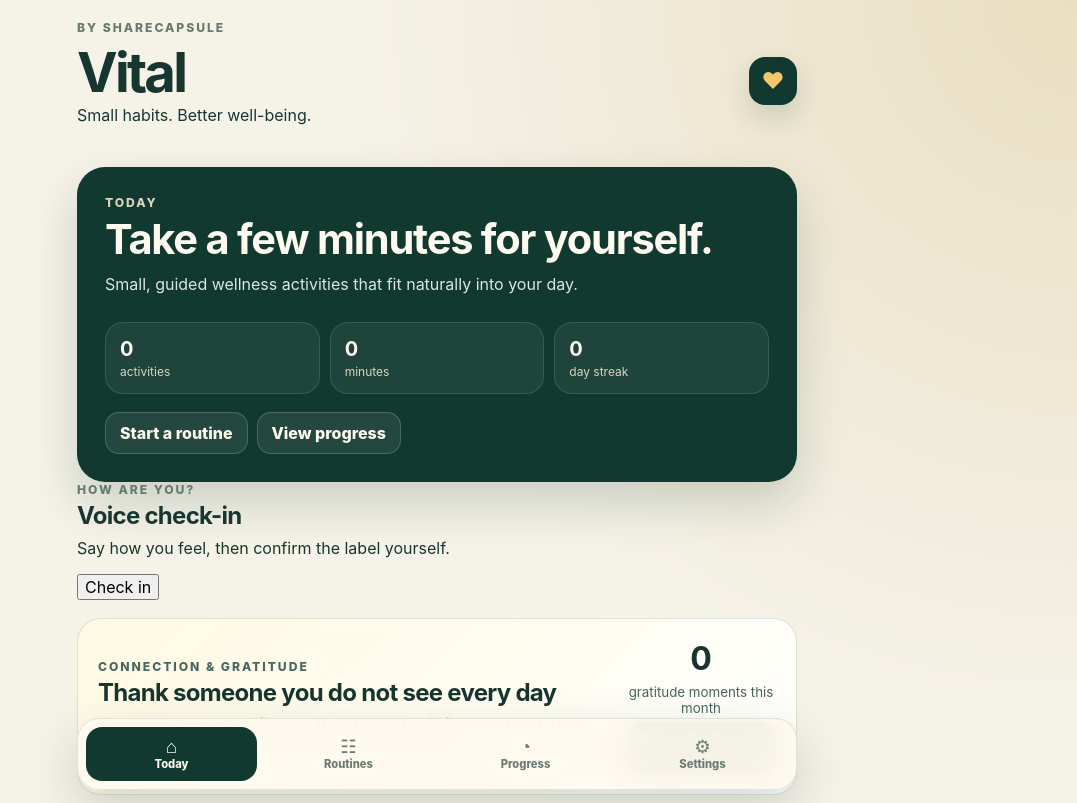
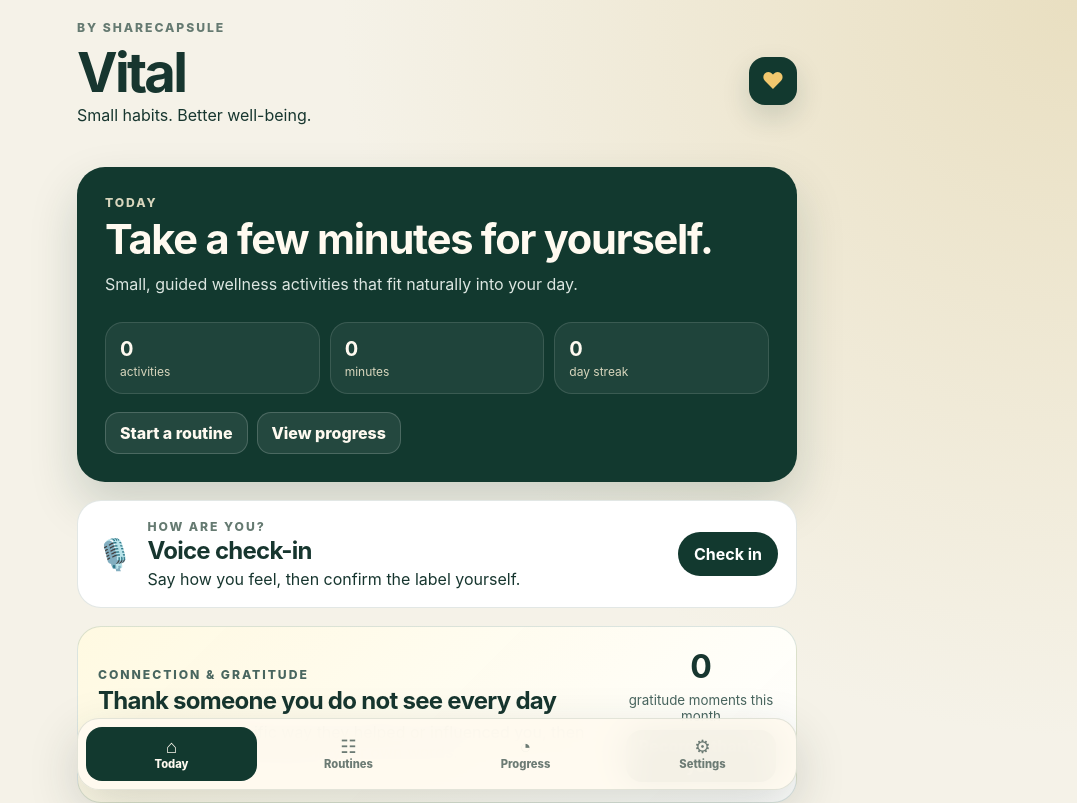
Before and after one commit to ananthaprakashb/sharecapsule-health, a React (Vite) app: page / in a window 1280 px wide. Shown: the top 803 px of the page, without its empty margins (203-1280 px from the left). Built offline with nearby package versions, Linux system fonts and the light colour scheme.

Commit message:
fix: restore voice check-in card styling

```diff
--- a/src/pages/HomePage.tsx
+++ b/src/pages/HomePage.tsx
@@ -20,7 +20,7 @@
   function renderActivity(activity: HealthActivity) { return <ActivityCard key={activity.id} activity={activity} onOpen={() => onOpenActivity(activity)} isFavorite={favorites.includes(activity.id)} onToggleFavorite={() => changeFavorite(activity.id)} /> }
   return <main className="page-shell phase3-home"><header className="app-header"><div><p className="eyebrow">by ShareCapsule</p><h1>{APP_SHORT_NAME}</h1><p>{APP_TAGLINE}</p></div><span className="brand-mark" aria-hidden="true">♥</span></header>
     <section className="hero-card"><p className="eyebrow">Today</p><h2>{goalsMet ? 'Daily goals complete.' : 'Take a few minutes for yourself.'}</h2><p>Small, guided wellness activities that fit naturally into your day.</p><div className="today-stats" aria-label="Today's progress"><div><strong>{summary.activities}</strong><span>activities</span></div><div><strong>{summary.minutes}</strong><span>minutes</span></div><div><strong>{progress.streak}</strong><span>day streak</span></div></div><div className="hero-actions"><button type="button" onClick={onOpenRoutines}>Start a routine</button><button type="button" onClick={onOpenProgress}>View progress</button></div></section>
-    <section className="phase7-checkin-card"><div><p className="eyebrow">How are you?</p><h2>Voice check-in</h2><p>Say how you feel, then confirm the label yourself.</p></div><button type="button" onClick={onOpenCheckin}>Check in</button></section>
+    <section className="phase7-home-checkin"><div><span aria-hidden="true">🎙️</span><div><p className="eyebrow">How are you?</p><h2>Voice check-in</h2><p>Say how you feel, then confirm the label yourself.</p></div></div><button type="button" onClick={onOpenCheckin}>Check in</button></section>
     <section className="phase8-gratitude-card"><div className="phase8-gratitude-copy"><p className="eyebrow">Connection & gratitude</p><h2>Thank someone you do not see every day</h2><p>Remember one specific way they helped or influenced you, then send a short voice message in your own words.</p></div><div className="phase8-gratitude-side"><strong>{gratitude.thisMonth}</strong><small>gratitude moment{gratitude.thisMonth === 1 ? '' : 's'} this month</small><button className="primary-button" type="button" onClick={() => onOpenActivity(gratitudeActivity)}>Record a thank-you</button></div></section>
     <section className="phase4-goal-card" aria-label="Daily goals"><div className="phase4-goal-heading"><div><p className="eyebrow">Daily goals</p><h2>{goalsMet ? 'Nice work today' : 'Keep your rhythm'}</h2></div><span>{goalsMet ? '✓' : '🎯'}</span></div><div className="phase4-goal-row"><div><strong>{summary.minutes} / {goals.minutes} min</strong><span><i style={{ width: `${minutesProgress}%` }} /></span></div><div><strong>{summary.activities} / {goals.activities} activities</strong><span><i style={{ width: `${activitiesProgress}%` }} /></span></div></div></section>
     <div className="phase3-install-slot"><PwaInstallCard /></div>{favoriteActivities.length ? <section className="section-block"><div className="section-heading"><div><p className="eyebrow">Favorites</p><h2>Your quick starts</h2></div></div><div className="activity-list">{favoriteActivities.map(renderActivity)}</div></section> : null}
```
